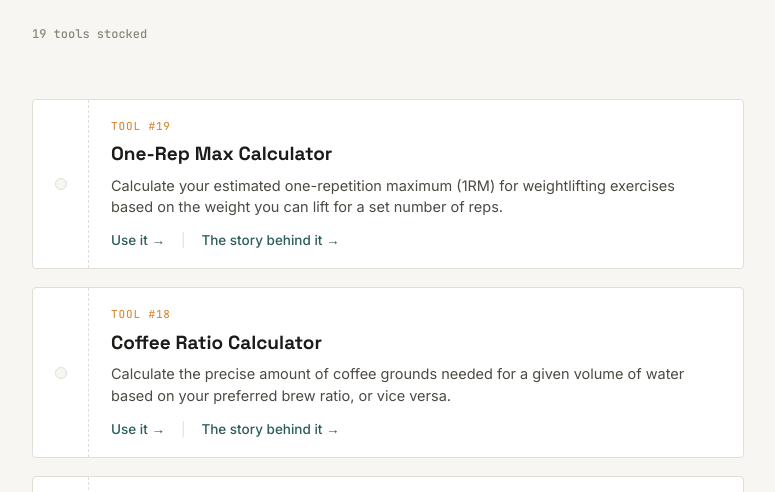
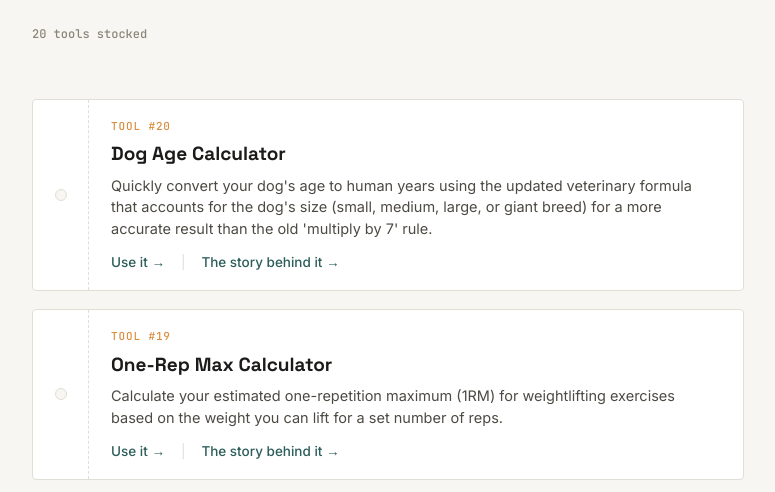
Before and after one commit to herrakall18-cyber/Toolbox, a plain HTML site: page index.html in a window 1280 px wide. Shown: the part 233-725 px from the top of the page, without its empty margins (252-1027 px from the left). Drawn offline with Linux system fonts and the light colour scheme.

Commit message:
Autonomous agent: update index.html

```diff
--- a/index.html
+++ b/index.html
@@ -141,10 +141,23 @@
       <div class="mark">Workshop catalog</div>
       <h1>ToolsForUse</h1>
       <p class="tagline">Small, free tools â€” and the actual problem each one was built to solve.</p>
-      <div class="count">19 tools stocked</div>
+      <div class="count">20 tools stocked</div>
     </header>
 
     <div class="rack">
+      <div class="tag">
+        <div class="punch"></div>
+        <div class="body">
+          <div class="label-row">Tool #20</div>
+          <h3><a href="/tools/dog-age-calculator/">Dog Age Calculator</a></h3>
+          <p>Quickly convert your dog's age to human years using the updated veterinary formula that accounts for the dog's size (small, medium, large, or giant breed) for a more accurate result than the old 'multiply by 7' rule.</p>
+          <div class="links">
+            <a href="/tools/dog-age-calculator/">Use it &rarr;</a>
+            <span class="sep">|</span>
+            <a href="/blog/dog-age-calculator/">The story behind it &rarr;</a>
+          </div>
+        </div>
+      </div>
       <div class="tag">
         <div class="punch"></div>
         <div class="body">
```
